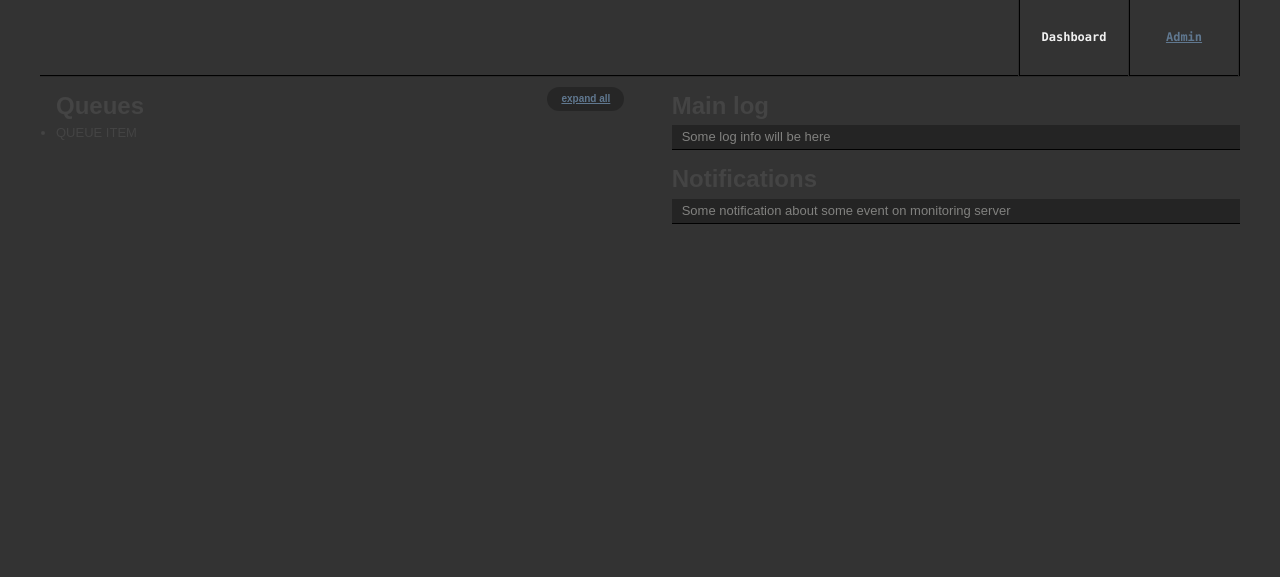
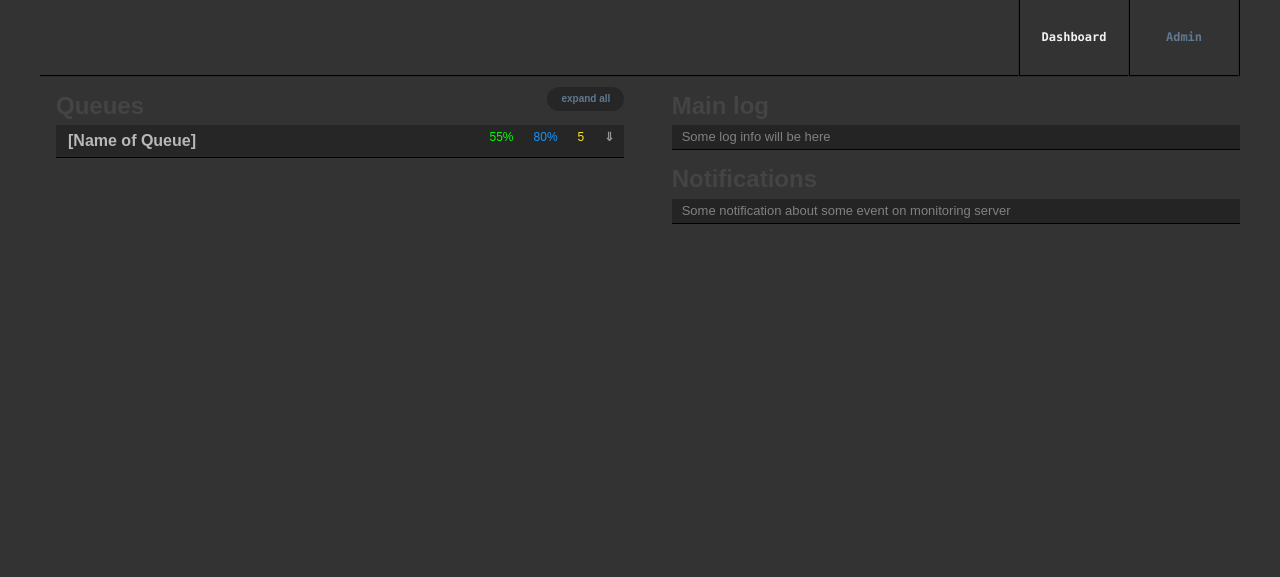
Before and after one commit to kachayev/gearoscope, a Python web app: template templates/dashboard/index.html in a window 1280 px wide. Shown: the top 577 px of the page. Run offline with Jinja, Linux system fonts and the light colour scheme; the template is opened without the code that fills it, so the values that code supplies are empty; some libraries are stand-ins or nearby versions.

Commit message:
added single queue stub

```diff
--- a/static/css/style.css
+++ b/static/css/style.css
@@ -140,6 +140,9 @@ color: #f1f1f1;
     font-family: Ubuntu, Monaco, Calibri, Tahoma, Arial, sans-serif;
     vertical-align: middle;
 }
+#main_menu li a{
+    text-decoration: none;
+}
 
 #main_menu li.selected{
     background-color: rgba(0,0,0, 0.25);
@@ -155,6 +158,10 @@ aside{
 .block{
     padding-top: 10px;
     width: 48%;
+}
+
+.block a{
+    text-decoration: none;
 }
 
 .block h2{
@@ -213,6 +220,66 @@ aside .block{
 }
 
 
+/* SINGLE QUEUE ITEM*/
+
+#queues_list a{
+    text-decoration: none;
+}
+
+#queues_list .queue_item{
+    list-style: none inside none;
+    margin-bottom: 24px;
+}
+
+#queues_list .queue_item.collapsed{
+    margin-bottom: 6px;
+}
+
+.queue_headline{
+    font-size: 12px;
+    color: #b8b8b8;
+    line-height: 2;
+    border-bottom: 1px solid #010101;
+    padding-left: 12px;
+    background-color: rgba(0,0,0, 0.25);
+}
+.queue_headline h3{
+    font-size: 16px;
+}
+
+.queue_headline .short_info{
+    float: right;
+    margin: 0 10px;
+}
+.queue_headline .expand_queue{
+    float: right;
+    color: #969696;
+    font-weight: bolder;
+    margin: 0 10px;
+    cursor: pointer;
+}
+
+.queue_headline .workers_value{
+    color: #ffe825;
+}
+
+.queue_headline .mem_value{
+    color: #1696ff;
+}
+
+.queue_headline .cpu_value{
+    color: #0f0;
+}
+
+.queue_details{
+    border-top: 1px solid #2b2b2b;
+    background: rgba(0,0,0,0.15);
+}
+
+
+
+
+
 
 
 
--- /dev/null
+++ b/templates/dashboard/queue/queue.html
@@ -0,0 +1,10 @@
+<div class="queue_headline">
+
+    <a href="#" class="expand_queue" title="Show queue details">&dArr;</a>
+    <a href="#" class="short_info workers_value" title="Number of workers">5</a>
+    <a href="#" class="short_info mem_value" title="Memory">80%</a>
+    <a href="#" class="short_info cpu_value" title="CPU">55%</a>
+
+    <h3>[Name of Queue]</h3>
+
+</div>
--- a/templates/dashboard/queue/queue_list.html
+++ b/templates/dashboard/queue/queue_list.html
@@ -5,7 +5,7 @@
     <ul id="queues_list">
 
         <li class="queue_item">
-            QUEUE ITEM
+            {% include 'dashboard/queue/queue.html' %}
         </li>
 
     </ul>
```
Lines whose indentation alone changed are shown as unchanged.
